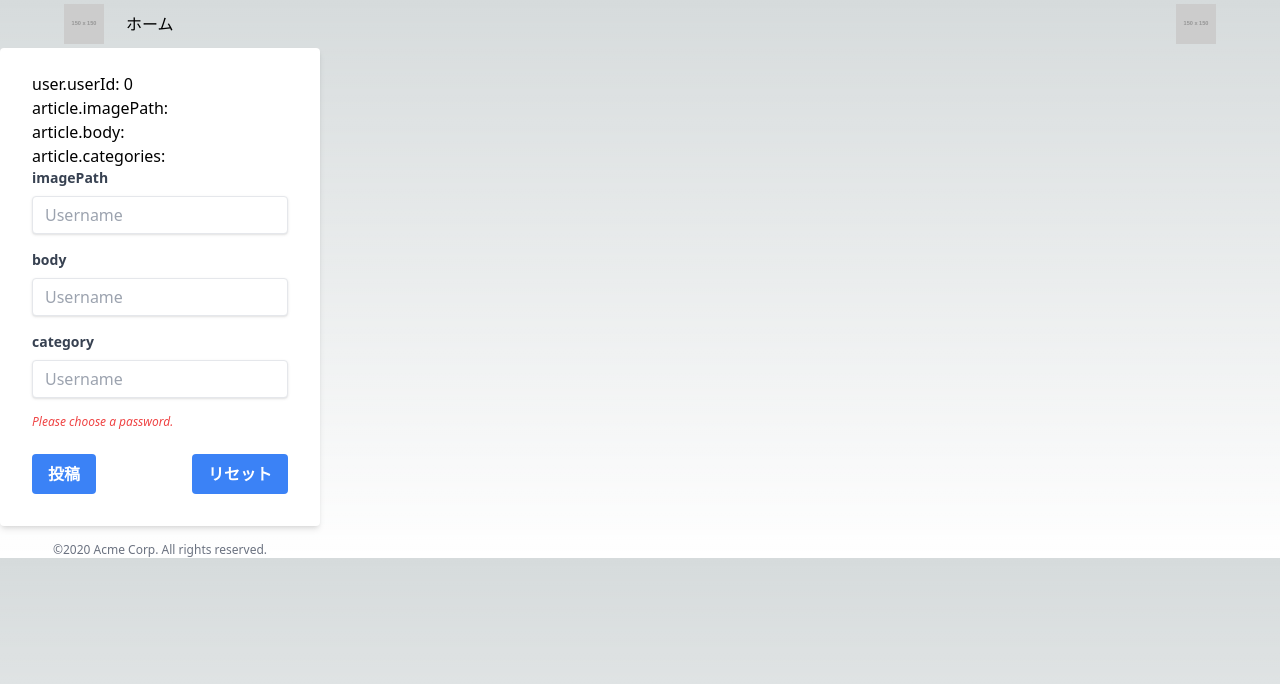
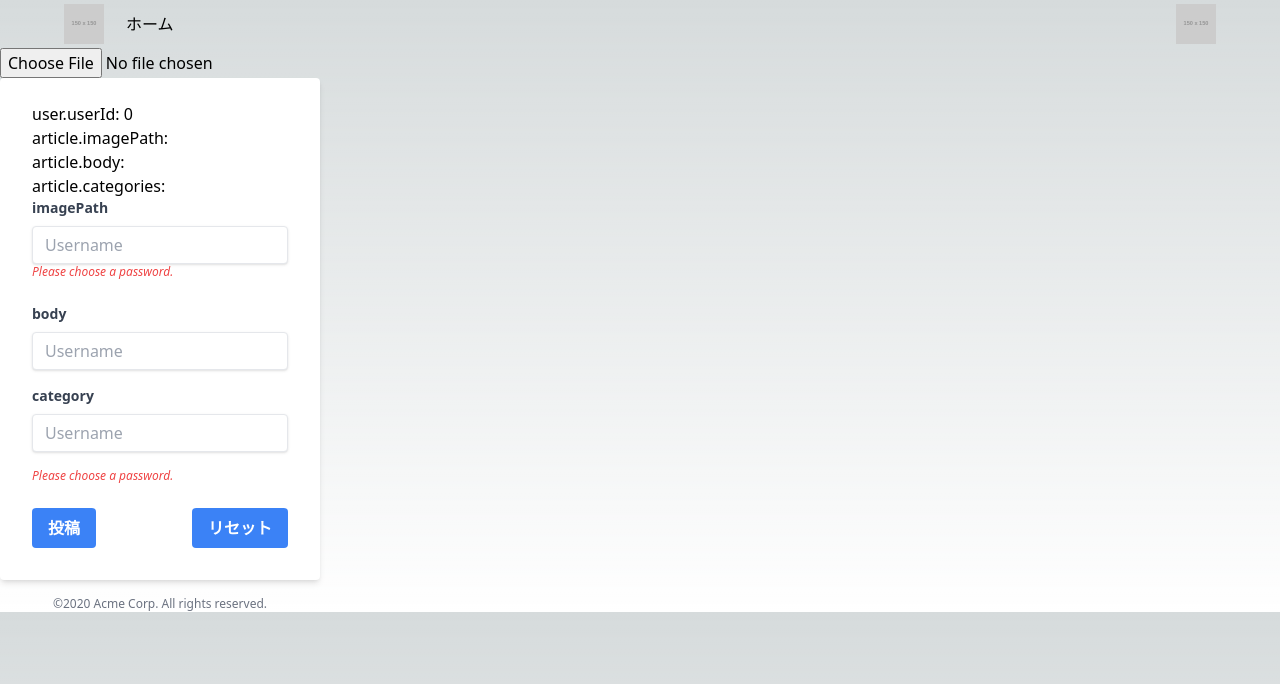
Before and after one commit to waragaya1999/ntt_sangaku_renkei_front, a Next.js app: page /postArticle in a window 1280 px wide. Shown: the top 684 px of the page. Built offline with nearby package versions, Linux system fonts and the light colour scheme; no server answers.

Commit message:
[update] marge準備

```diff
--- a/components/hooks/usePostArticle.tsx
+++ b/components/hooks/usePostArticle.tsx
@@ -20,7 +20,7 @@ const resetArticle: articleDto = {
 
 type postArticleState = {
   article: articleDto;
-  getImagePath: (image: any) => any;
+  getImagePath: (event: any) => any;
   imagePathOnChange: (event: ChangeEvent<HTMLInputElement>) => void;
   bodyOnChange: (event: ChangeEvent<HTMLInputElement>) => void;
   categoriesOnChange: (event: ChangeEvent<HTMLInputElement>) => void;
@@ -31,12 +31,13 @@ type postArticleState = {
 const usePostArticle = create<postArticleState>((set, get) => ({
   article: resetArticle,
 
-  getImagePath: async (image: any) => {
+  getImagePath: async (event: any) => {
+    const image = event.target?.files;
     try {
       //Todo URL確認
-      const response = await axios.post(url + "", image, {
+      const response = await axios.post(url + "/fileUp", image, {
         headers: {
-          "Content-Type": "application/json",
+          "Content-Type": "multipart/form-data",
         },
       });
 
@@ -44,7 +45,7 @@ const usePostArticle = create<postArticleState>((set, get) => ({
       set((state) => ({
         article: {
           ...state.article,
-          imagePath: response.data.imagePath || "error",
+          imagePath: response.data.userId,
         },
       }));
     } catch (error) {
@@ -89,7 +90,7 @@ const usePostArticle = create<postArticleState>((set, get) => ({
     }));
     try {
       //Todo URL確認
-      await axios.post(url + "", get().article, {
+      await axios.post(url + "/post", get().article, {
         headers: {
           "Content-Type": "application/json",
         },
--- a/pages/postArticle.tsx
+++ b/pages/postArticle.tsx
@@ -2,7 +2,7 @@ import usePostArticle from "@/components/hooks/usePostArticle";
 import "../styles/globals.css";
 import Header from "@/components/header";
 import { useSession } from "next-auth/react";
-import { useEffect, useState } from "react";
+import { useEffect } from "react";
 import useAuth from "@/components/hooks/useAuth";
 
 export default function Test() {
@@ -16,6 +16,7 @@ export default function Test() {
 
   const {
     article,
+    getImagePath,
     imagePathOnChange,
     bodyOnChange,
     categoriesOnChange,
@@ -27,6 +28,12 @@ export default function Test() {
       <Header />
       <main>
         <div className="w-full max-w-xs">
+          <input
+            type="file"
+            accept="image/*"
+            onChange={(e) => getImagePath(e)}
+          />
+
           <form className="bg-white shadow-md rounded px-8 pt-6 pb-8 mb-4">
             <div className="mb-4">
               <p>user.userId: {user.userId}</p>
@@ -44,6 +51,15 @@ export default function Test() {
                 value={article.imagePath}
                 onChange={(event) => imagePathOnChange(event)}
               />
+              {article.imagePath == "" ? (
+                <div className="mb-6">
+                  <p className="text-red-500 text-xs italic">
+                    Please choose a password.
+                  </p>
+                </div>
+              ) : (
+                <></>
+              )}
             </div>
             <div className="mb-4">
               <label className="block text-gray-700 text-sm font-bold mb-2">
```
Also changed, not shown: 1 other file (tests, documents, lock files or other folders).
